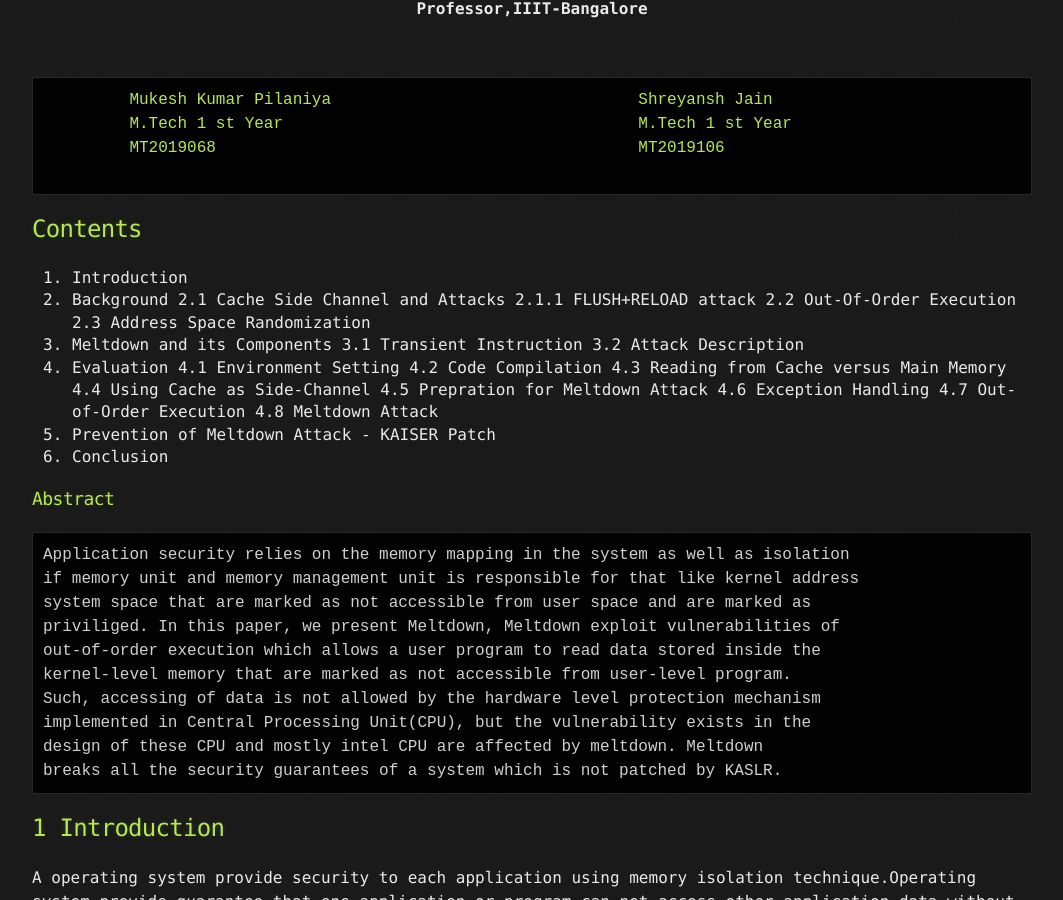
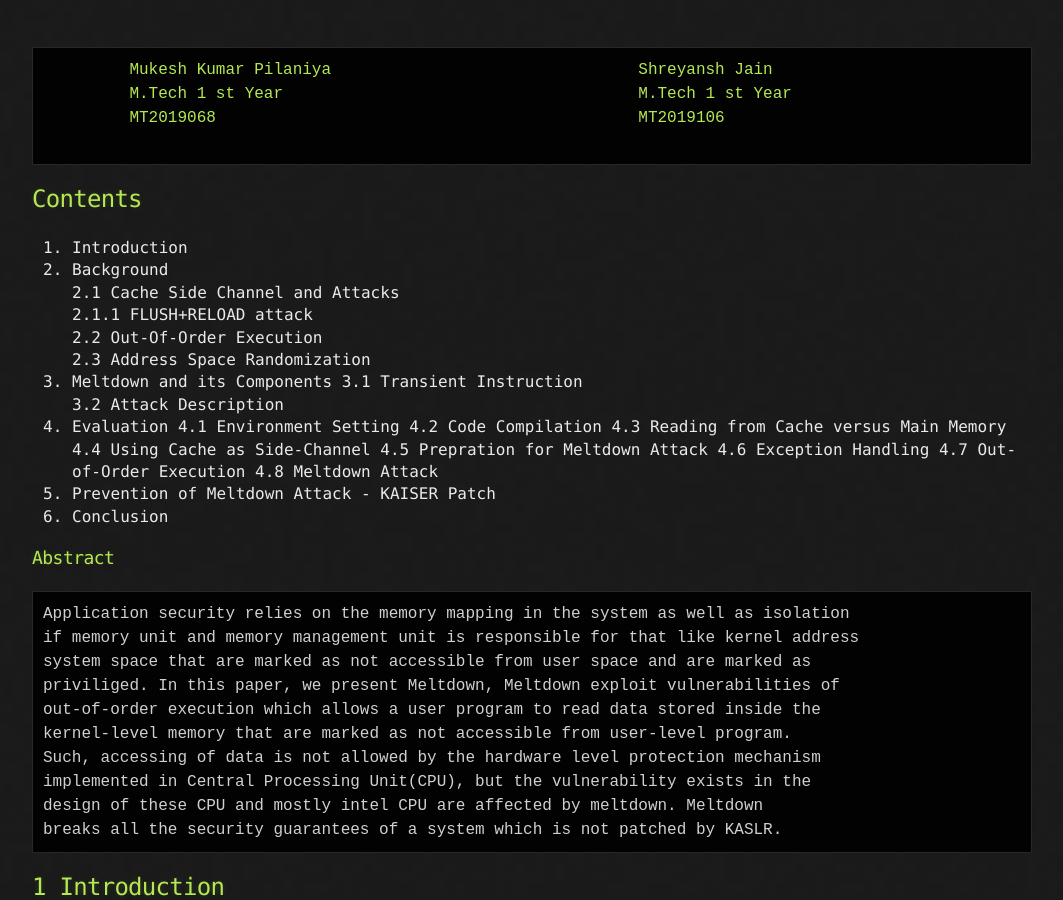
Before and after one commit to mukeshpilaniya/blog, a Jekyll site: the page built from _posts/Meltdown-Attack/2020-01-05-Meltdown-Attack.md, in a window 1280 px wide and 900 px high, scrolled down 702 px. Shown: the whole window, without its empty margins (108-1171 px from the left). Built offline with Jekyll 4.4.1, drawn with Linux system fonts in a browser that asks for light colours; some of the changed text lies outside the part shown.

Commit message:
Update 2020-01-05-Meltdown-Attack.md

```diff
--- a/_posts/Meltdown-Attack/2020-01-05-Meltdown-Attack.md
+++ b/_posts/Meltdown-Attack/2020-01-05-Meltdown-Attack.md
@@ -2,7 +2,7 @@
     <h1><b>International Institute of Information Technology(IIIT), Bangalore</b></h1>
 </p>
 <p align="center">
-  <img src="https://www.iiitb.ac.in/includefiles/userfiles/images/iiitb_logo.png" width="200" height="150" >
+  <img src="https://www.iiitb.ac.in/includefiles/userfiles/images/iiitb_logo.png" width="150" height="120" >
 </p>
 <p>
   <p align="center">
@@ -27,14 +27,14 @@
 
 ## Contents
 1. Introduction
-2. Background
-    2.1 Cache Side Channel and Attacks
-        2.1.1 FLUSH+RELOAD attack
-    2.2 Out-Of-Order Execution
-    2.3 Address Space Randomization
+2. Background<br>
+    2.1 Cache Side Channel and Attacks<br>
+        2.1.1 FLUSH+RELOAD attack<br>
+    2.2 Out-Of-Order Execution<br>
+    2.3 Address Space Randomization<br>
 3. Meltdown and its Components
-    3.1 Transient Instruction
-    3.2 Attack Description
+    3.1 Transient Instruction<br>
+    3.2 Attack Description<br>
 4. Evaluation
     4.1 Environment Setting
     4.2 Code Compilation
@@ -314,7 +314,7 @@ Address Space Layout Randomization) but it also prevents Meltdown.
 ## References
 
 [1] ZhengZmy(2019)Meltdown: Reading Kernel Memory from User Space
-  ![https://blog.csdn.net/zheng_zmy/article/details/]https://blog.csdn.net/zheng_zmy/article/details/
+  ![https://blog.csdn.net/zheng_zmy/article/details/](https://blog.csdn.net/zheng_zmy/article/details/)
 
 [2] Wenliang Du, Syracuse University(2018)Meltdown Attack Lab
   http://www.cis.syr.edu/~wedu/seed/Labs_16.04/System/Meltdown_Attack
```
